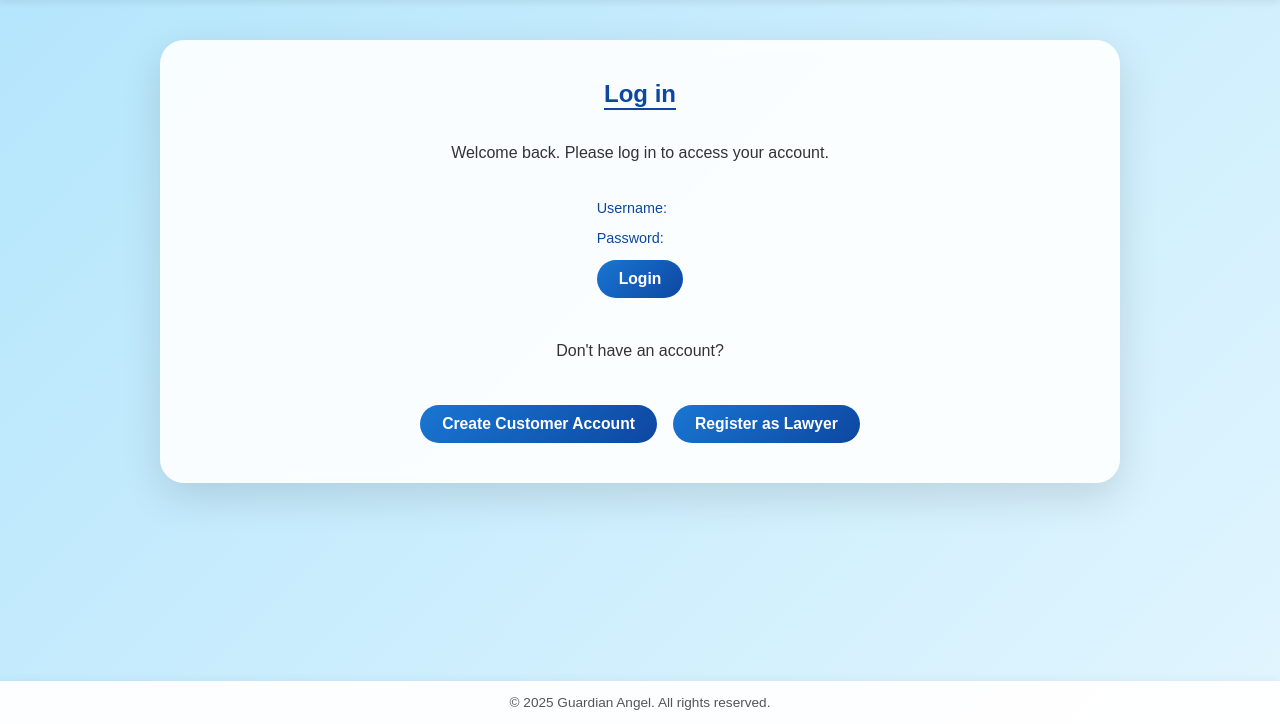
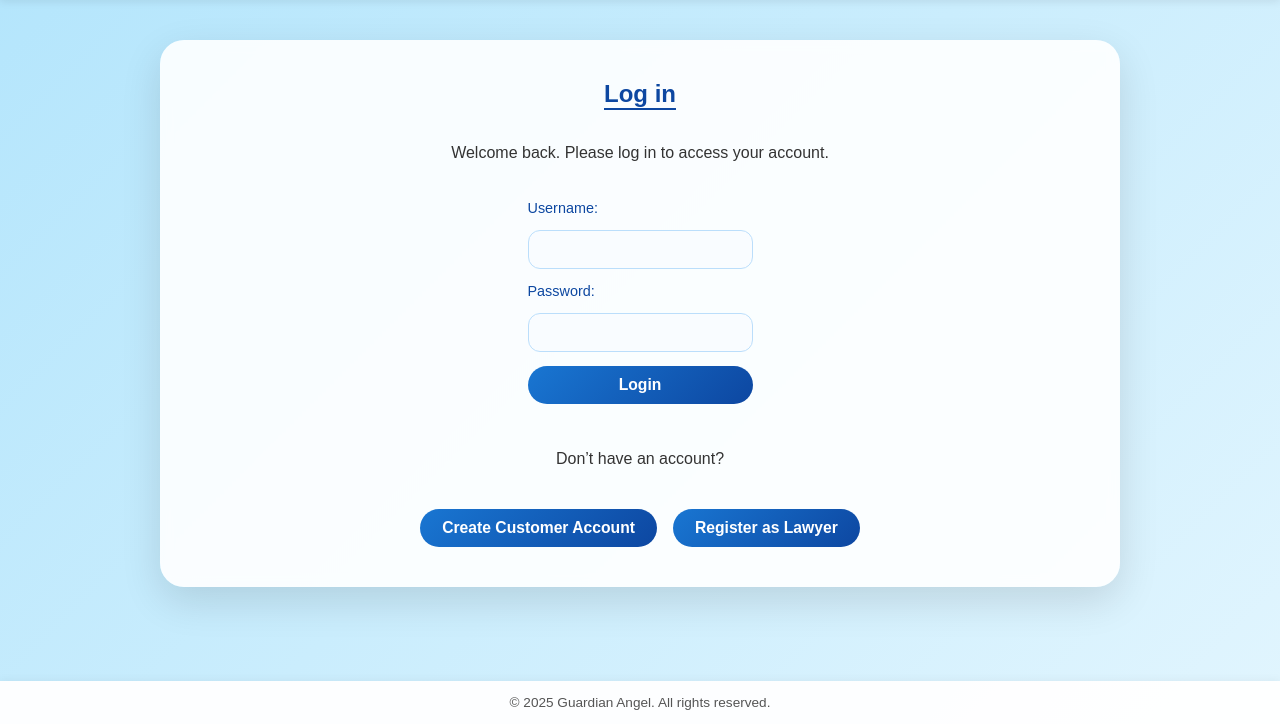
Before and after one commit to haiderhabibi1-bot/guardianangel, a Django app: page /login/ in a window 1280 px wide. Shown: the part 76-800 px from the top of the page. Run offline with Django 5.2, Linux system fonts and the light colour scheme.

Commit message:
Update login.html

```diff
--- a/core/templates/login.html
+++ b/core/templates/login.html
@@ -1,25 +1,22 @@
 {% extends 'base.html' %}
-
 {% block content %}
 <h1 class="login-title">Log in</h1>
 <p>Welcome back. Please log in to access your account.</p>
 
 <form method="post">
     {% csrf_token %}
-    {{ form.non_field_errors }}
-
     <label for="id_username">Username:</label>
-    {{ form.username }}
+    <input type="text" name="username" id="id_username" required>
 
     <label for="id_password">Password:</label>
-    {{ form.password }}
+    <input type="password" name="password" id="id_password" required>
 
-    <button type="submit">Login</button>
+    <button type="submit" class="btn">Login</button>
 </form>
 
-<p style="margin-top: 16px; text-align: center;">Don't have an account?</p>
-<div style="display: flex; justify-content: center; gap: 16px; margin-top: 8px;">
-    <a class="btn" href="{% url 'register_customer' %}">Create Customer Account</a>
-    <a class="btn" href="{% url 'register_lawyer' %}">Register as Lawyer</a>
+<p style="margin-top:18px;">Don’t have an account?</p>
+<div style="display:flex; gap:16px; justify-content:center; margin-top:4px;">
+    <a href="{% url 'register_customer' %}" class="btn">Create Customer Account</a>
+    <a href="{% url 'register_lawyer' %}" class="btn">Register as Lawyer</a>
 </div>
 {% endblock %}
```
